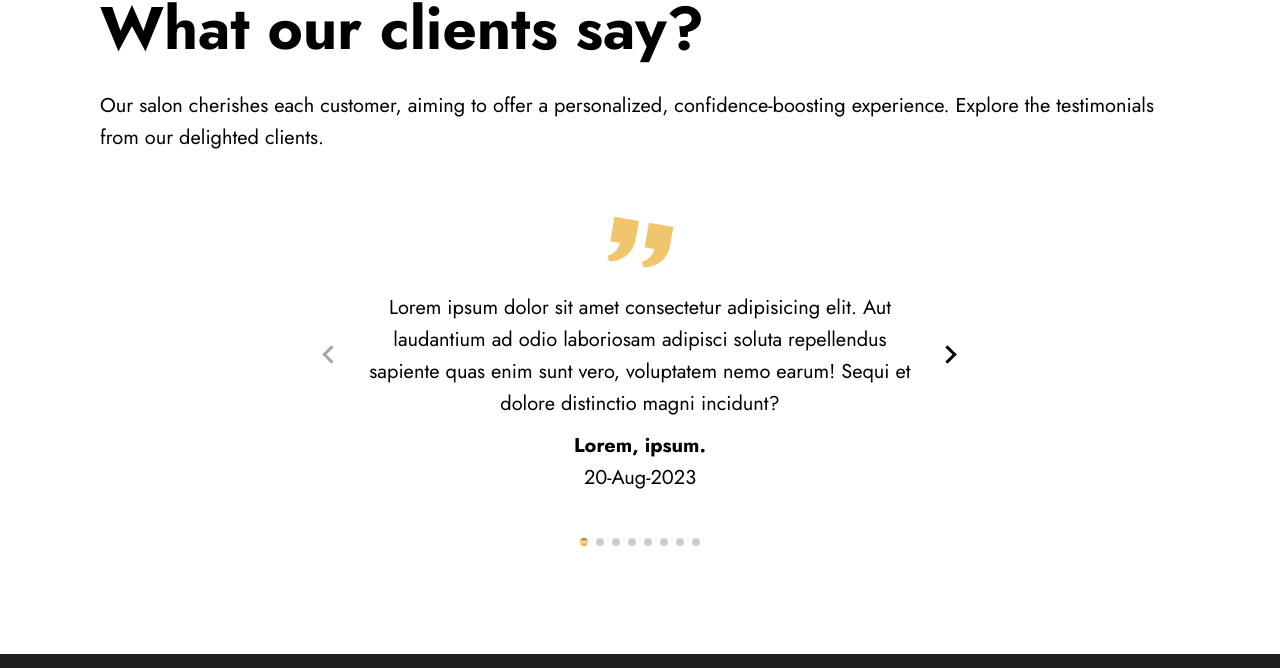
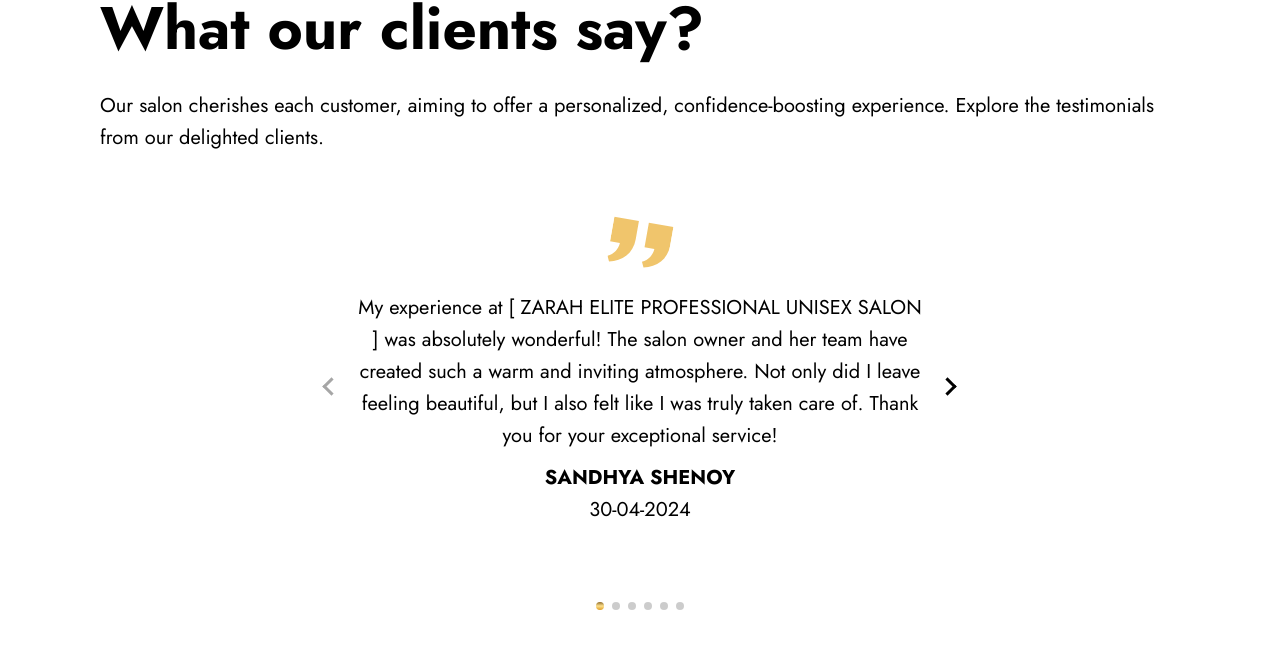
Before and after one commit to rahulk216/salon-portfolio, a React (Vite) app: page / in a window 1280 px wide. Shown: the part 2081-2749 px from the top of the page. Built offline with nearby package versions, Linux system fonts and the light colour scheme; grey boxes are pictures that could not be loaded.

Commit message:
dynamic testimonials

```diff
--- a/src/components/Testimonials/index.jsx
+++ b/src/components/Testimonials/index.jsx
@@ -10,17 +10,48 @@
 
 import { Pagination } from "swiper/modules";
 
-const TestimonialBox = () => {
+const testimonials = [
+  {
+    text: "My experience at [ ZARAH ELITE PROFESSIONAL UNISEX SALON ] was absolutely wonderful! The salon owner and her team have created such a warm and inviting atmosphere. Not only did I leave feeling beautiful, but I also felt like I was truly taken care of. Thank you for your exceptional service!",
+    name: "SANDHYA SHENOY",
+    date: "30-04-2024",
+  },
+  {
+    text: "As someone who is quite particular about their hair, finding the right salon and stylist was crucial. I'm so grateful to have found [ ZARAH ELITE PROFESSIONAL UNISEX SALON ] and its amazing owner. She listened to exactly what I wanted and delivered beyond my expectations. I wouldn't trust anyone else with my hair!",
+    name: "CHRISTY",
+    date: "02-05-2024",
+  },
+  {
+    text: "The level of professionalism and skill at [ ZARAH ELITE PROFESSIONAL UNISEX SALON ] is unmatched. The owner's passion for her craft is evident in the quality of service she provides. From the moment you walk in, you're treated like family. I highly recommend this salon to anyone looking for a top-notch experience.",
+    name: "NIRSHAD",
+    date: "04-05-2024",
+  },
+  {
+    text: "I recently had my wedding hair and makeup done at [ ZARAH ELITE PROFESSIONAL UNISEX SALON ], and I couldn't have asked for a better experience. The owner and her team went above and beyond to make sure everything was perfect for my special day. Their attention to detail and expertise made me feel like the most beautiful bride. Thank you!",
+    name: "MARIAM",
+    date: "05-05-2024",
+  },
+  {
+    text: "Choosing [ ZARAH ELITE PROFESIONAL UINSEX SALON ] to entrust my hair care needs was the best decision I've made. Their passion for their craft shines through in every appointment. Not only do I leave feeling pampered and confident, but I also trust [Salon Owner] implicitly with my hair. Thank you for your exceptional talent and dedication!",
+    name: "SHAHID",
+    date: "05-05-2024",
+  },
+  {
+    text: "[ ZARAH ELITE PROFESSIONAL UNISEX SALON is not just a hairstylist, but a true artist. Their attention to detail and commitment to perfection make every visit to the salon a delightful experience. From trendy cuts to flawless color, [Salon Owner] always exceeds my expectations. I wouldn't trust anyone else with my hair!",
+    name: "SAMAN",
+    date: "07-05-2024",
+  },
+];
+
+const TestimonialBox = ({ testimonial }) => {
+  console.log(testimonial);
+
   return (
     <div className="testimonial-box">
       <Quote />
-      <p className="client-testimonial">
-        Lorem ipsum dolor sit amet consectetur adipisicing elit. Aut laudantium
-        ad odio laboriosam adipisci soluta repellendus sapiente quas enim sunt
-        vero, voluptatem nemo earum! Sequi et dolore distinctio magni incidunt?
-      </p>
-      <p className="client-name">Lorem, ipsum.</p>
-      <p>20-Aug-2023</p>
+      <p className="client-testimonial">{testimonial?.text}</p>
+      <p className="client-name">{testimonial?.name}</p>
+      <p>{testimonial?.date}</p>
     </div>
   );
 };
@@ -46,38 +77,14 @@
               delay: 2500,
               disableOnInteraction: false,
             }}
-            // breakpoints={{
-            //   768: {
-            //     slidesPerView: 3,
-            //   },
-            // }}
             scrollbar={{ draggable: true }}
             navigation={true}
             pagination={true}>
-            <SwiperSlide>
-              <TestimonialBox />
-            </SwiperSlide>
-            <SwiperSlide>
-              <TestimonialBox />
-            </SwiperSlide>
-            <SwiperSlide>
-              <TestimonialBox />
-            </SwiperSlide>
-            <SwiperSlide>
-              <TestimonialBox />
-            </SwiperSlide>
-            <SwiperSlide>
-              <TestimonialBox />
-            </SwiperSlide>
-            <SwiperSlide>
-              <TestimonialBox />
-            </SwiperSlide>
-            <SwiperSlide>
-              <TestimonialBox />
-            </SwiperSlide>
-            <SwiperSlide>
-              <TestimonialBox />
-            </SwiperSlide>
+            {testimonials.map((value) => (
+              <SwiperSlide>
+                <TestimonialBox testimonial={value} />
+              </SwiperSlide>
+            ))}
           </Swiper>
         </div>
       </div>
```
